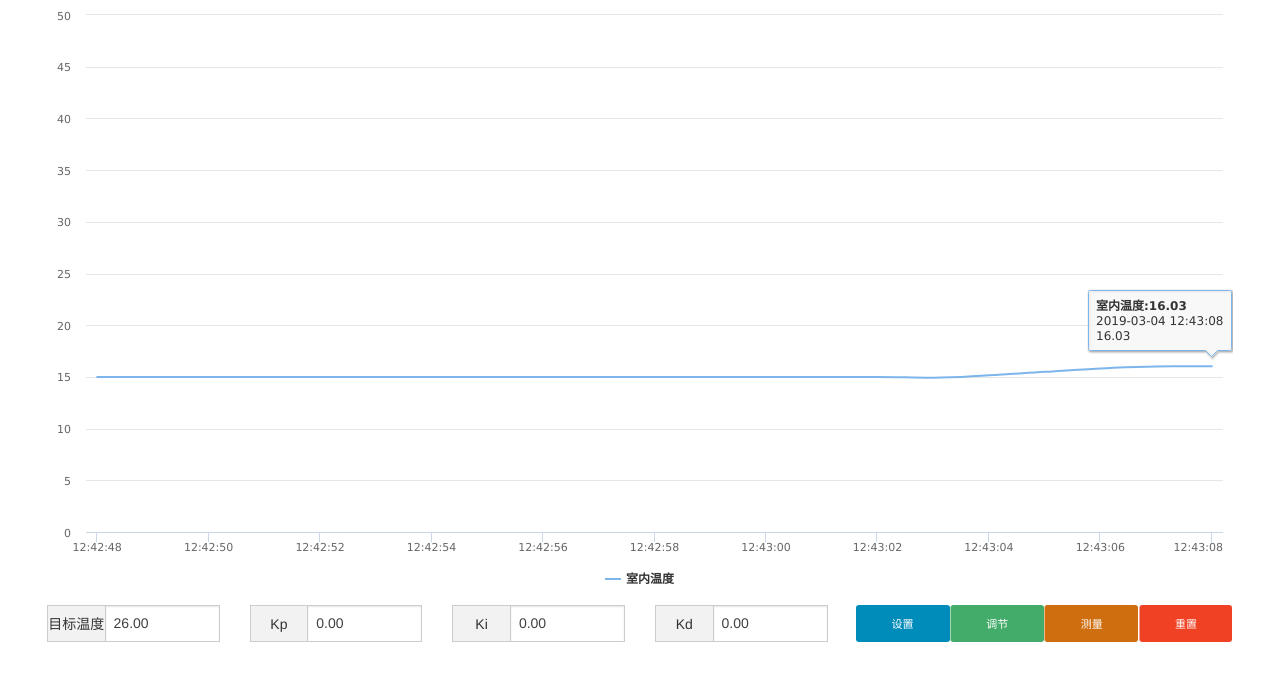
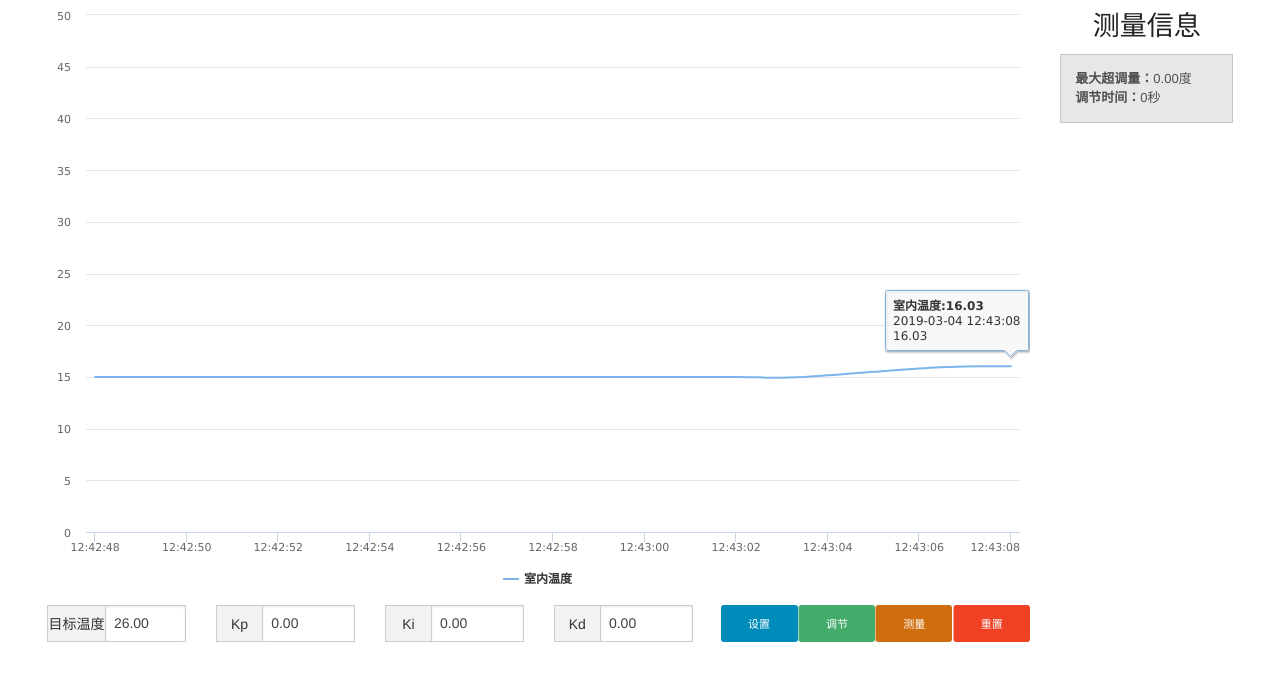
Before and after one commit to wongside/PID-simulation, a plain HTML site: page index.html in a window 1280 px wide. Both pictures are taken after a click on the button "测量". Shown: the part 68-748 px from the top of the page. Drawn offline with Linux system fonts and the light colour scheme.

Commit message:
后面整理时提交
若出现问题可以回退一个版本

```diff
--- a/index.html
+++ b/index.html
@@ -11,22 +11,19 @@
     <script src="js/highcharts.js"></script>
 </head>
 <body>
-<style>
-    .row {
-        max-width: 95%;
-    }
-</style>
 <h1 align="center">PID温度控制器</h1>
-<div class="row">
+<div class="row" style="max-width: 95%">
+    <div class="large-10 columns">
+        <div class="row" >
             <div id="container" class="large-12 columns" style="height: 600px"></div>
         </div>
         <div class="row">
             <div class="large-2 columns">
                 <div class="row collapse prefix-radius">
-            <div class="small-4 columns">
+                    <div class="small-5 columns">
                         <span class="prefix">目标温度</span>
                     </div>
-            <div class="small-8 columns">
+                    <div class="small-7 columns">
                         <input type="text" value="26.00" id="presetTemp" title="">
                     </div>
                 </div>
@@ -78,12 +75,14 @@
                 </ul>
             </div>
         </div>
-<!--<div class="row">
-    <div class="panel callout">
-        <h3>标题</h3>
-        <p>文本内容..</p>
     </div>
-</div>-->
+    <div class="large-2 columns">
+        <h3 align="center">测量信息</h3>
+        <div id="show" style="overflow-y:auto;height: 600px;"></div>
+    </div>
+</div>
+
+
 <script>
 
     function adjust(adjustButton) {
@@ -116,11 +115,39 @@
     }
 
     function measure() {
-
+        let show = document.getElementById("show");
+        show.innerHTML += "<div data-alert class='alert-box secondary' style=''>\n" +
+            "<strong>最大超调量：</strong>" + sys.max.toFixed(2) +
+            "度<br><strong>调节时间：</strong>" + sys.timeLong +
+            "秒</div>"
     }
 
     function reset() {
         location.reload();
+        // sys.isStart = 0;
+        // sys.temp = 15;
+        // sys.time = 0;
+        // chart.yAxis[0].removePlotLine('plot-line-1');
+        // const series = chart.series[0];
+        // series.hide();
+        // chart.series[0].remove();
+        //
+        // for(let i = 0; i < 21; i++){
+        //     series.removePoint(0,false);
+        // }
+        // let t = (new Date()).getTime();
+        // for (let i = -20; i <= 0; i++) {
+        //     let x = t + i * 1000;
+        //     let y = sys.temp;
+        //     series.addPoint([x, y], false, true);
+        //     console.log("aaa");
+        // }
+        // chart.series = sys.initData();
+        // chart.series[0].setData(sys.initData());
+        // chart.series[0].update(sys.initData());
+        // chart.series[0].show();
+        // chart.redraw();
+        // sys.isStart = 1;
     }
 
     Highcharts.setOptions({
@@ -153,6 +180,8 @@
     };
 
     let sys = {
+        max:0,
+        timeLong :0,
         temp: 15,
         time: 0,
         isStart: 1,
@@ -164,6 +193,23 @@
         transferFunction: function (feedback) {
             this.temp += feedback * Math.pow(Math.E, -(1 / this.timeConstant) * this.time);
             return this.temp;
+        },
+        initData:function () {
+            return [{
+                name: '室内温度',
+                data: (function () {
+                    let data = [],
+                        time = (new Date()).getTime(),
+                        i;
+                    for (i = -20; i <= 0; i += 1) {
+                        data.push({
+                            x: time + i * 1000,
+                            y: sys.temp
+                        });
+                    }
+                    return data;
+                }())
+            }]
         }
     };
 
@@ -185,6 +231,12 @@
                             if (sys.isStart === 2) {
                                 sys.time++;
                                 y = sys.transferFunction(pid.calculateValue(sys.temp));
+                                if(y > sys.max){
+                                    sys.max = y;
+                                }
+                                if(Math.abs(pid.target - y) > 0.5){
+                                    sys.timeLong = sys.time;
+                                }
                             } else {
                                 y = sys.temp;
                             }
@@ -229,22 +281,7 @@
                     Highcharts.numberFormat(this.y, 2);
             }
         },
-        series: [{
-            name: '室内温度',
-            data: (function () {
-                // 生成随机值
-                let data = [],
-                    time = (new Date()).getTime(),
-                    i;
-                for (i = -20; i <= 0; i += 1) {
-                    data.push({
-                        x: time + i * 1000,
-                        y: sys.temp
-                    });
-                }
-                return data;
-            }())
-        }]
+        series: sys.initData()
     });
     $(document).ready(function() {
         $(document).foundation();
```
Also changed, not shown: random.html (+18 -8 lines). Lines whose indentation alone changed are shown as unchanged.
